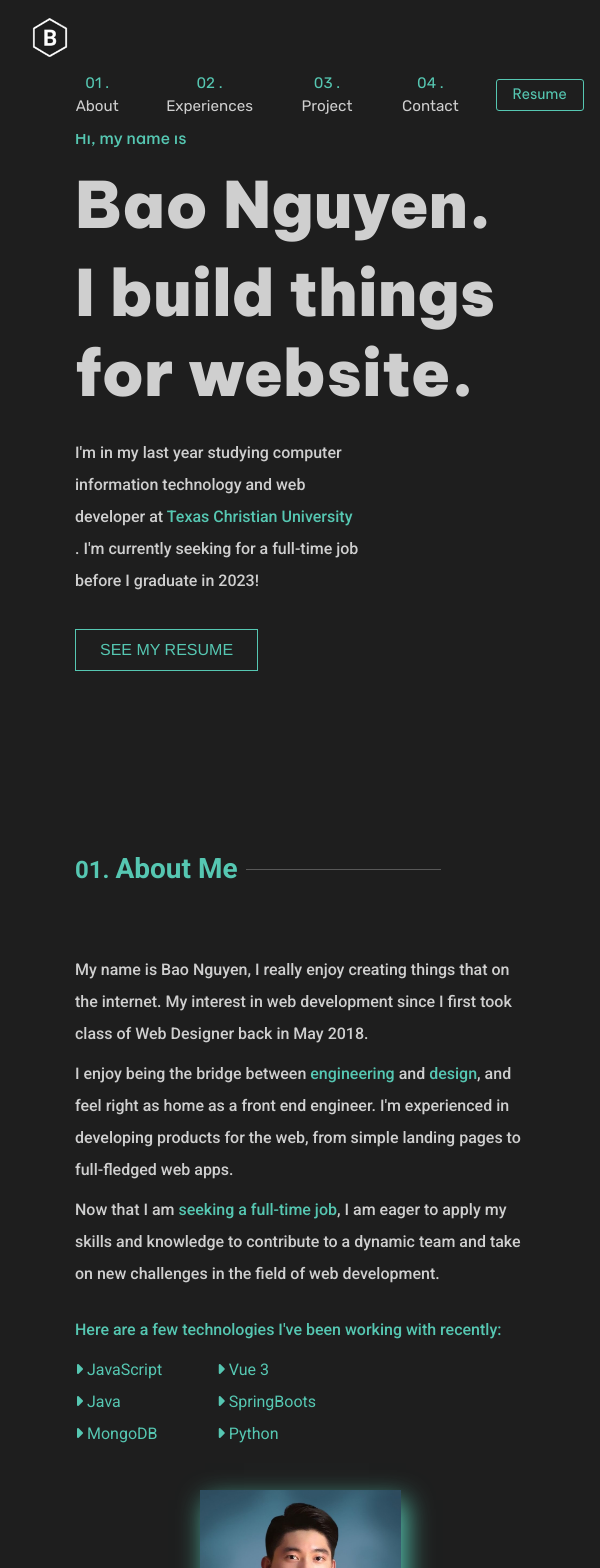
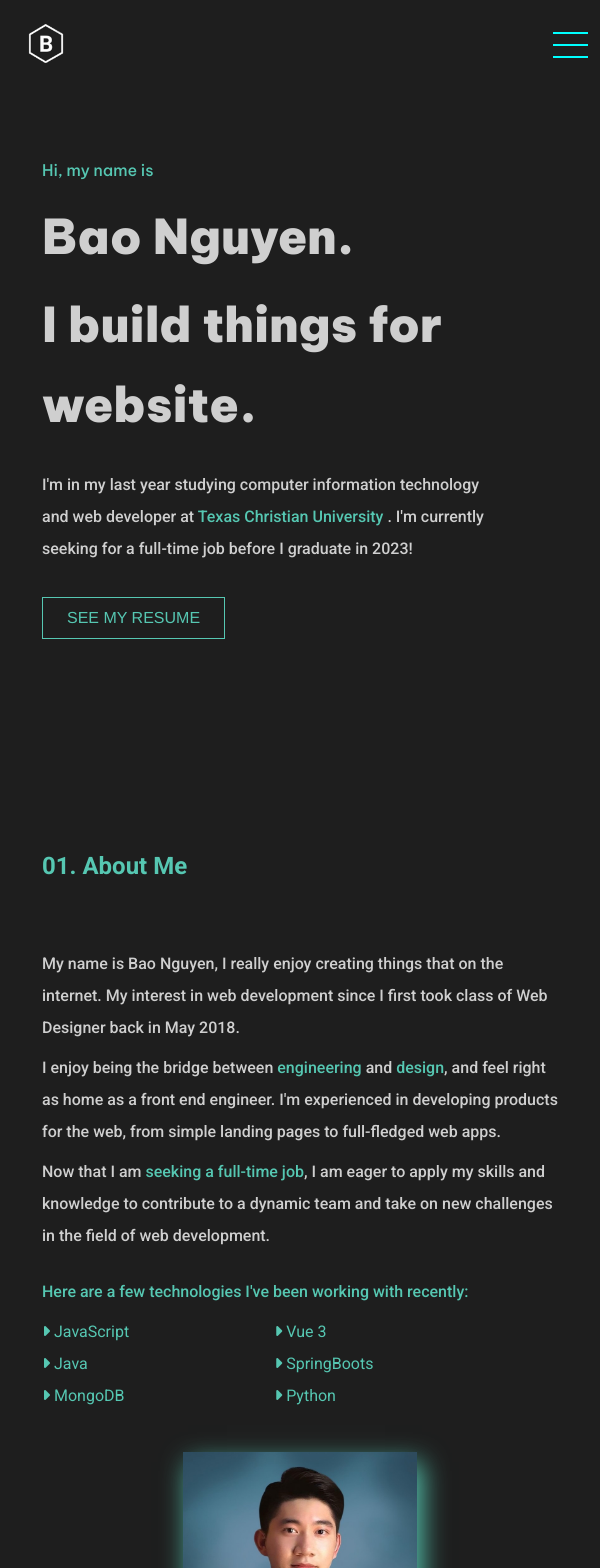
Before and after one commit to baovng/baonguyen-portfolio, a Vue app: page / in a window 600 px wide. Shown: the top 1568 px of the page. Built offline with nearby package versions, Linux system fonts and the light colour scheme.

Commit message:
resposive fix

```diff
--- a/src/assets/main.css
+++ b/src/assets/main.css
@@ -38,6 +38,9 @@ body {
 	.fixed-width {
 		max-width: 700px;
 	}
+	.bh4 {
+		width: 80%;
+	}
 }
 @media (min-width: 768px) and (max-width: 1080px) {
 	/* Project Section */
@@ -67,27 +70,67 @@ body {
 		margin: 40px auto 0 auto !important;
 	}
 }
-@media (min-width: 580px) and (max-width: 768px) {
+@media (max-width: 768px) {
+	.sm {
+		display: none;
+	}
+	.bh4 {
+		width: 90%;
+	}
+	.container-fluid > .mx-5 {
+		margin: 0 30px !important;
+	}
+	.bh2 {
+		font-size: 3rem !important;
+	}
+	.navbar > .container-fluid > .nav-link {
+		display: none !important;
+	}
+}
+@media (min-width: 640px) and (max-width: 768px) {
 	.main {
 		margin: 0 auto;
 		max-width: 95%;
 		min-height: 100vh;
 	}
-	/* Experiences Section */
-	.fixed-width {
-		max-width: 700px;
-	}
 	.project-grid {
 		grid-template-columns: repeat(2, 1fr);
 		display: grid;
-		grid-gap: 10px;
+		grid-gap: 20px;
 	}
 	.project-card {
 		padding: 25px 10px;
 		min-height: auto;
 		width: 100%;
-	}
-	.sm {
-		display: none;
+		max-width: 350px;
 	}
 }
+
+@media (max-width: 640px) {
+	.main {
+		margin: 0 auto;
+		max-width: 100%;
+		min-height: 100vh;
+	}
+
+	.project-grid {
+		grid-template-columns: repeat(1, 1fr);
+		display: grid;
+		grid-gap: 20px;
+		margin: auto !important;
+	}
+	.project-card {
+		padding: 25px 10px;
+		min-height: auto;
+		max-width: 100%;
+	}
+	.header::after {
+		width: 70%;
+	}
+}
+
+@media (max-width: 640px) {
+	.header::after {
+		width: 0%;
+	}
+}
--- a/src/components/About.vue
+++ b/src/components/About.vue
@@ -52,7 +52,7 @@
 	}
 	.header {
 		position: relative;
-		font-size: 1.75rem;
+		font-size: 1.5rem;
 		color: var(--primary-color);
 		font-weight: 700;
 		font-family: 'Roboto';
@@ -68,7 +68,7 @@
 	.header::after {
 		content: '';
 		display: block;
-		width: 120%;
+		width: 100%;
 		height: 1px;
 		background-color: rgb(121, 121, 121);
 		position: absolute;
--- a/src/components/Contact.vue
+++ b/src/components/Contact.vue
@@ -40,6 +40,7 @@
 	.header-4::before {
 		content: '04.  ';
 		left: 0;
+		margin-right: 10px;
 		font-size: 1.4rem;
 		color: var(--primary-color);
 	}
--- a/src/components/Experience.vue
+++ b/src/components/Experience.vue
@@ -161,7 +161,7 @@
 </script>
 <style>
 	.vh-65 {
-		min-height: 65vh;
+		min-height: 60vh;
 		height: auto;
 	}
 	.fixed-width {
@@ -175,30 +175,13 @@
 		color: var(--text-color2);
 		text-align: left;
 	}
-	.header {
-		position: relative;
-		font-size: 1.75rem;
-		color: var(--primary-color);
-		font-weight: 700;
-		font-family: 'Roboto';
-	}
 
 	.header-2::before {
 		content: '02.  ';
 		left: 0;
+		margin-right: 10px;
 		font-size: 1.5rem;
 		color: var(--primary-color);
-	}
-
-	.header::after {
-		content: '';
-		display: block;
-		width: 120%;
-		height: 1px;
-		background-color: var(--decor-color);
-		position: absolute;
-		top: 50%;
-		left: 105%;
 	}
 
 	/* active nav link */
--- a/src/components/Navbar.vue
+++ b/src/components/Navbar.vue
@@ -3,16 +3,12 @@
 		<nav class="navbar" :class="navbarClasses" :style="{ transform: translateY }">
 			<div class="container-fluid">
 				<a href="/" class="logo">
-					<img
-						src="@/assets/logo1.png"
-						class="float-start m-1 mt-2"
-						alt="..."
-						style="width: 44px"
-					/>
+					<img src="@/assets/logo1.png" class="float-start" alt="..." style="width: 44px" />
 				</a>
 
 				<div
 					class="nav-link nav-link-custom-2 d-flex flex-row justify-content-end align-items-center"
+					v-if="isToggled"
 				>
 					<div v-for="(section, index) in sections" :key="index" class="ms-4">
 						<router-link :to="'/' + section.id" class="nav-text-custom">
@@ -27,6 +23,15 @@
 						class="btn btn-sm btn-custom ms-4 px-3 btn-nav"
 						>Resume</a
 					>
+				</div>
+
+				<!-- //toggle menu -->
+				<div class="">
+					<button class="toggle-btn" @click="isToggled = !isToggled">
+						<div :class="{ line: true, 'line-1': true, toggled: isToggled }"></div>
+						<div :class="{ line: true, 'line-2': true, toggled: isToggled }"></div>
+						<div :class="{ line: true, 'line-3': true, toggled: isToggled }"></div>
+					</button>
 				</div>
 			</div>
 		</nav>
@@ -46,6 +51,7 @@
 					{ id: '03', section: 'Project' },
 					{ id: '04', section: 'Contact' },
 				],
+				isToggled: false,
 			};
 		},
 		mounted() {
@@ -138,4 +144,24 @@
 		font-family: 'Be Vietnam Pro', sans-serif;
 		border-radius: 3px !important;
 	}
+
+	.toggle-btn {
+		background: transparent;
+		border: none;
+	}
+	.line {
+		height: 2px;
+		width: 35px;
+		background-color: aqua;
+		margin-right: 12px;
+	}
+	.line-1 {
+		margin-bottom: 10px;
+	}
+	.line-2 {
+		margin-bottom: 10px;
+	}
+	.line-3 {
+		margin-bottom: 2px;
+	}
 </style>
--- a/src/components/Project.vue
+++ b/src/components/Project.vue
@@ -1,7 +1,7 @@
 <template>
 	<div class="container-fluid my-5">
-		<div class="d-flex align-items-start flex-column justify-content-center">
-			<div class="header header-3 my-5 mx-5">What I've build</div>
+		<div class="d-flex align-items-start flex-column justify-content-center mx-5">
+			<div class="header header-3 my-5">What I've build</div>
 
 			<div class="project-grid mb-4 mx-auto">
 				<div
@@ -96,6 +96,7 @@
 <style>
 	.header-3::before {
 		content: '03.  ';
+		margin-right: 10px;
 	}
 	.project-grid {
 		display: grid;
```
